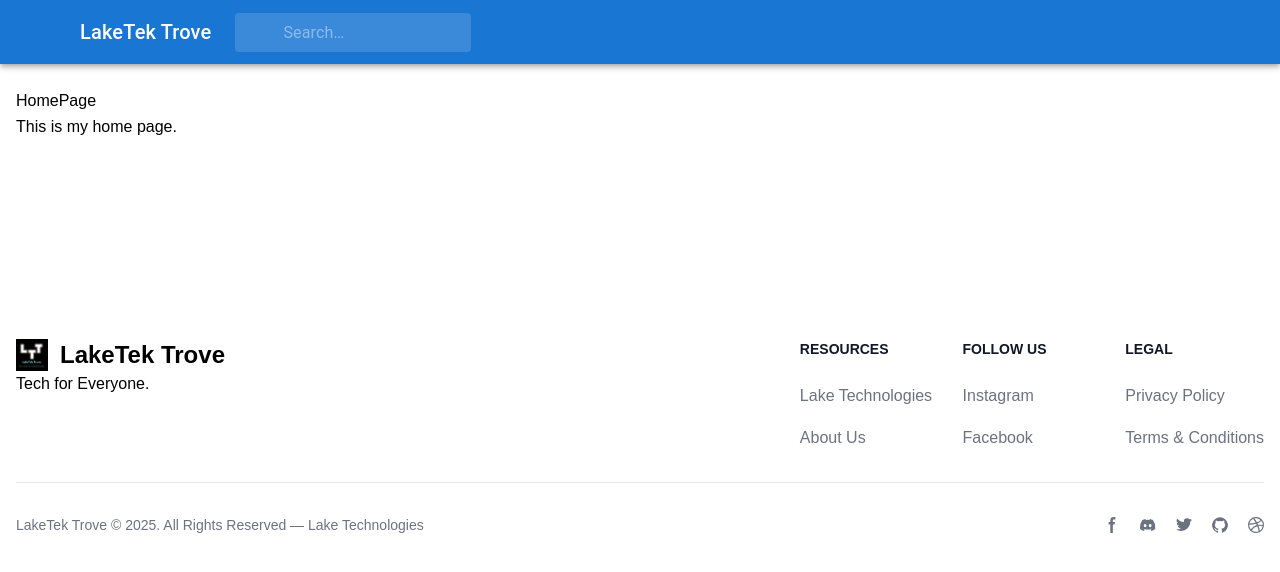
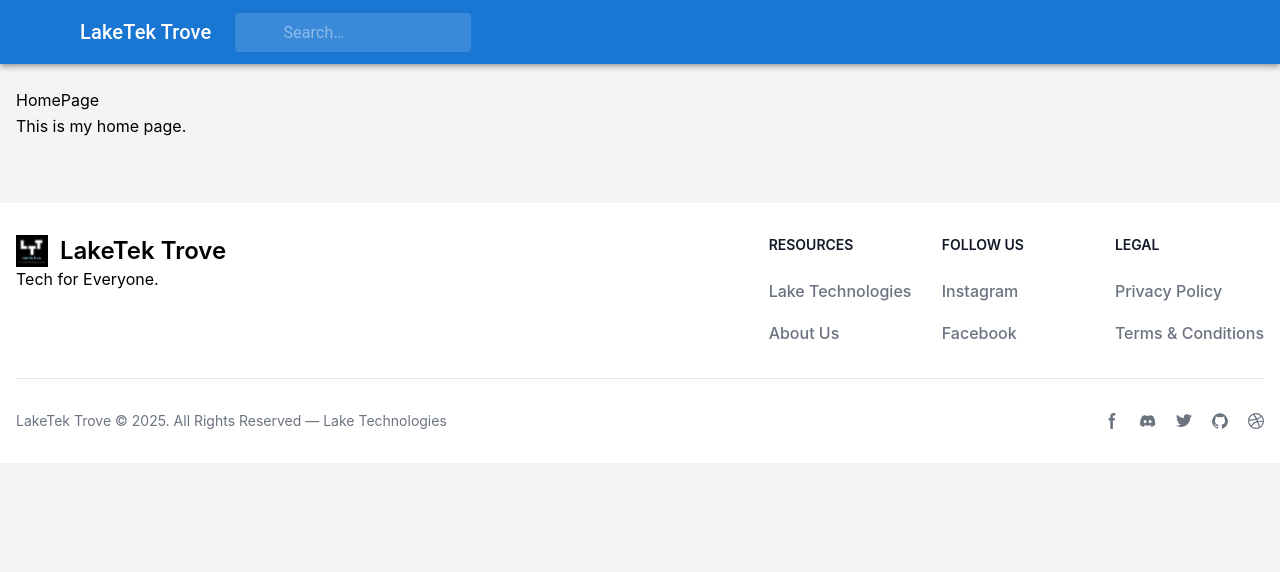
Before and after one commit to Peter-Atitebi/LakeTek-Trove, a React (Vite) app in the folder client/: page / in a window 1280 px wide. Shown: the top 572 px of the page. Built offline with nearby package versions, Linux system fonts and the light colour scheme; some icons are missing; the HTML template or start-up script is replaced by a standard one.

Commit message:
`Refactor code: update CSS, JSX, and JavaScript files with various changes`

```diff
--- a/client/src/components/AppLayout.jsx
+++ b/client/src/components/AppLayout.jsx
@@ -9,7 +9,7 @@ const AppLayout = ({ children, classes = "", showHeader = true }) => {
       {/* header */}
 
       {showHeader && <MainHeader />}
-      <main className={`min-h-full mb-36 ${classes}`}>
+      <main className={`mb-10 ${classes}`}>
         <div className="px-4 sm:px-2 lg:px-4 py-6">{children}</div>
       </main>
     </>
--- a/client/src/components/products/AddProduct.jsx
+++ b/client/src/components/products/AddProduct.jsx
@@ -226,6 +226,7 @@ const AddProduct = ({ open, onClose, onSave }) => {
   }, [form.imagePreview]);
 
   const handleFileChange = useCallback((e) => {
+    const allowedTypes = ["image/jpeg", "image/jpg", "image/png", "image/gif"];
     const file = e.target.files?.[0] ?? null;
     if (!file) return;
 
@@ -236,8 +237,8 @@ const AddProduct = ({ open, onClose, onSave }) => {
     }
 
     // validate file type (optional, e.g. only images)
-    if (!file.type.startsWith("image/")) {
-      alert("Only image files are allowed");
+    if (!allowedTypes.includes(file.type)) {
+      alert("Please upload only JPG, JPEG, PNG, or GIF images");
       return;
     }
 
@@ -484,7 +485,7 @@ const AddProduct = ({ open, onClose, onSave }) => {
           <div className="space-y-4">
             <TextField
               fullWidth
-              label="Price before (Discount)"
+              label="NGN Price before Discount (Optional)"
               type="number"
               inputProps={{ min: 0, step: "0.01" }}
               value={form.priceBefore}
--- a/client/src/index.css
+++ b/client/src/index.css
@@ -10,6 +10,32 @@
   -moz-osx-font-smoothing: grayscale;
 }
 
+/* Universal box-sizing */
+*,
+*::before,
+*::after {
+  box-sizing: inherit;
+}
+
+/* Full height setup */
+html {
+  height: 100%;
+  box-sizing: border-box;
+}
+
+body {
+  height: 100%;
+  margin: 0;
+  padding: 0;
+  font-family: var(--font-sans);
+  font-size: 16px;
+  line-height: 1.6;
+  overflow-x: hidden;
+  min-height: 100vh;
+  @apply flex flex-col min-h-screen bg-gray-100;
+}
+
+/* Reset headings */
 h1,
 h2,
 h3,
@@ -19,27 +45,11 @@ h6 {
   margin: 0;
 }
 
-/* Main CSS */
-body,
-html {
-  margin: 0;
-  padding: 0;
-  box-sizing: border-box;
-  font-family: Arial, Helvetica, sans-serif;
-  font-size: 16px;
-  line-height: 1.6;
-  overflow-x: hidden;
-  height: 100vh;
+#root {
+  @apply flex-grow;
 }
 
-/* Universal Selector */
-*,
-*::before,
-*::after {
-  box-sizing: inherit;
-}
-
-/* Responsive typography for smaller screens */
+/* Responsive typography */
 @media (max-width: 600px) {
   body {
     font-size: 14px;
--- a/client/src/pages/StoreTemplate.jsx
+++ b/client/src/pages/StoreTemplate.jsx
@@ -114,7 +114,7 @@ const StoreTemplate = () => {
         <div className="product-details">
           <h2>{product.name}</h2>
           <p>{product.description}</p>
-          <p className="text-gray-600">${product.price?.toFixed(2)}</p>
+          <p className="text-gray-600">₦{product.price?.toFixed(2)}</p>
         </div>
       );
     } else {
```
Also changed, not shown: 3 other files (tests, documents, lock files or other folders).
